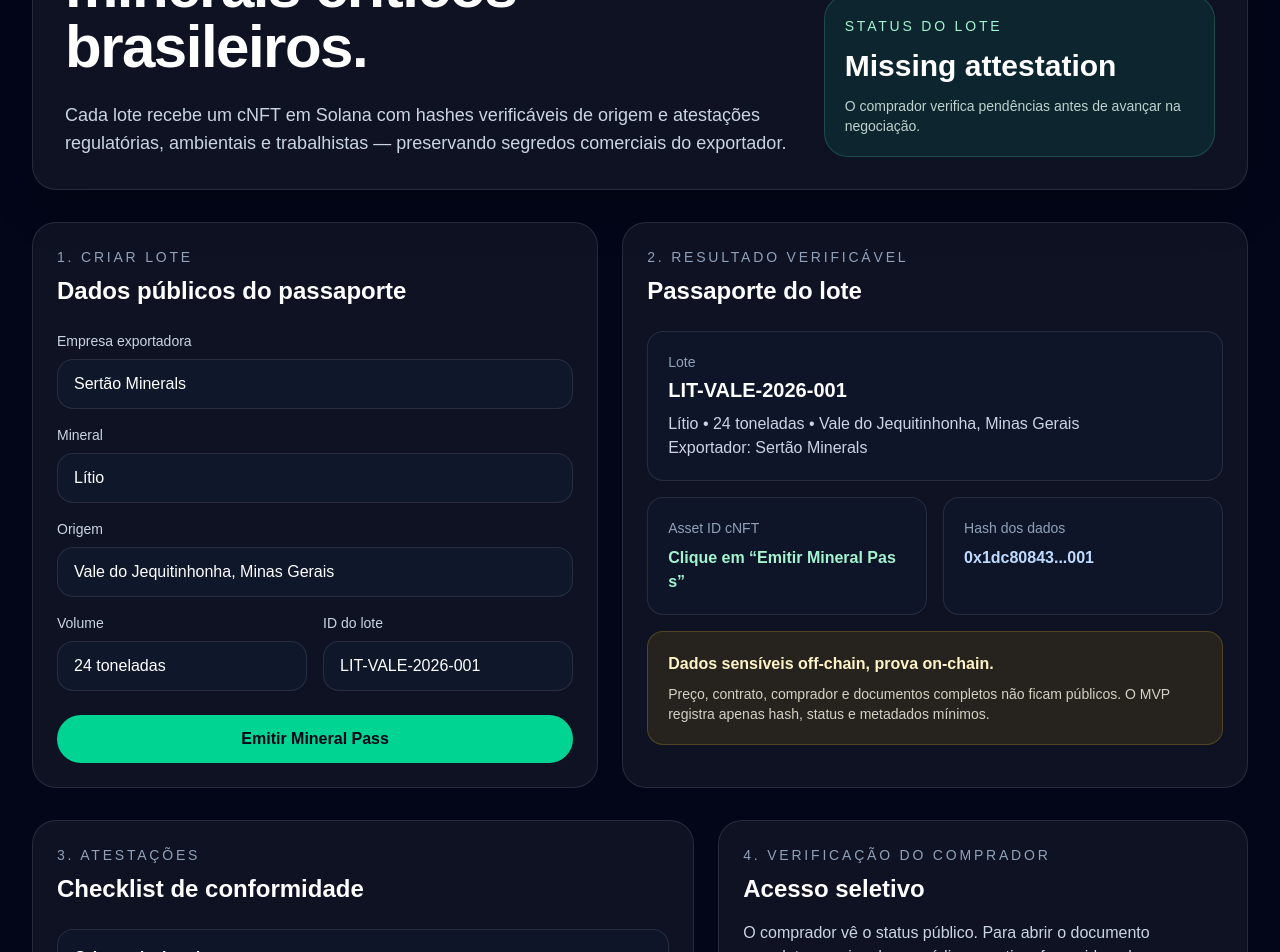
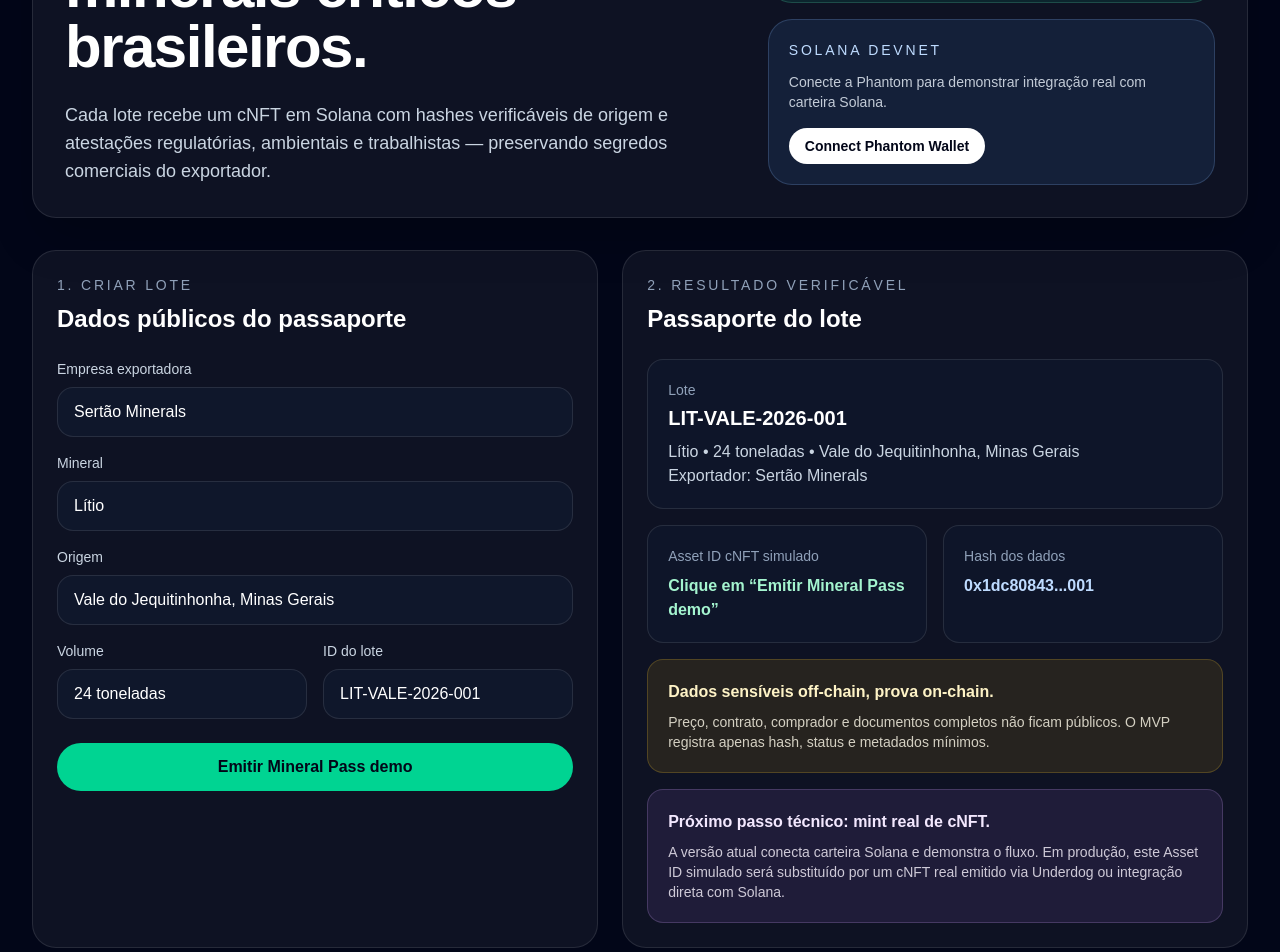
Before and after one commit to izalaw/MineralPass, a Next.js app: page / in a window 1280 px wide. Shown: the part 260-1212 px from the top of the page. Built offline with nearby package versions, Linux system fonts and the light colour scheme.

Commit message:
Add Phantom wallet connection

```diff
--- a/package.json
+++ b/package.json
@@ -9,6 +9,11 @@
     "lint": "eslint"
   },
   "dependencies": {
+    "@solana/wallet-adapter-base": "^0.9.27",
+    "@solana/wallet-adapter-react": "^0.15.39",
+    "@solana/wallet-adapter-react-ui": "^0.9.39",
+    "@solana/wallet-adapter-wallets": "^0.19.38",
+    "@solana/web3.js": "^1.98.4",
     "next": "16.2.6",
     "react": "19.2.4",
     "react-dom": "19.2.4"
--- a/src/app/page.tsx
+++ b/src/app/page.tsx
@@ -10,6 +10,18 @@
   description: string;
   status: AttestationStatus;
 };
+
+type PhantomProvider = {
+  isPhantom?: boolean;
+  connect: () => Promise<{ publicKey: { toString: () => string } }>;
+  disconnect?: () => Promise<void>;
+};
+
+declare global {
+  interface Window {
+    solana?: PhantomProvider;
+  }
+}
 
 const statusLabels: Record<AttestationStatus, string> = {
   valid: "Valid",
@@ -36,6 +48,8 @@
   const [assetId, setAssetId] = useState("");
   const [documentCode, setDocumentCode] = useState("");
   const [unlocked, setUnlocked] = useState(false);
+  const [walletAddress, setWalletAddress] = useState("");
+  const [walletError, setWalletError] = useState("");
 
   const [attestations, setAttestations] = useState<Attestation[]>([
     {
@@ -83,6 +97,33 @@
       .toLowerCase()}`;
   }, [company, mineral, origin, volume, lotId]);
 
+  async function connectWallet() {
+    setWalletError("");
+
+    try {
+      const provider = window.solana;
+
+      if (!provider?.isPhantom) {
+        setWalletError("Phantom Wallet não encontrada. Instale a extensão para conectar.");
+        return;
+      }
+
+      const response = await provider.connect();
+      setWalletAddress(response.publicKey.toString());
+    } catch {
+      setWalletError("Conexão recusada ou cancelada na Phantom.");
+    }
+  }
+
+  async function disconnectWallet() {
+    try {
+      await window.solana?.disconnect?.();
+      setWalletAddress("");
+    } catch {
+      setWalletAddress("");
+    }
+  }
+
   function issueMineralPass() {
     const cleanLot = lotId.replace(/[^a-zA-Z0-9]/g, "").slice(-8);
     setAssetId(`cnft_${cleanLot}_${Math.random().toString(36).slice(2, 8)}`);
@@ -108,7 +149,7 @@
             Mineral Pass
           </p>
 
-          <div className="grid gap-8 lg:grid-cols-[1.3fr_0.7fr] lg:items-end">
+          <div className="grid gap-8 lg:grid-cols-[1.2fr_0.8fr] lg:items-end">
             <div>
               <h1 className="max-w-4xl text-4xl font-bold tracking-tight md:text-6xl">
                 Passaporte digital de conformidade para minerais críticos brasileiros.
@@ -121,6 +162,7 @@
               </p>
             </div>
 
+            <div className="grid gap-4">
               <div className="rounded-3xl border border-emerald-300/20 bg-emerald-400/10 p-5">
                 <p className="text-sm uppercase tracking-[0.2em] text-emerald-200">
                   Status do lote
@@ -131,6 +173,46 @@
                 <p className="mt-3 text-sm text-emerald-50/80">
                   O comprador verifica pendências antes de avançar na negociação.
                 </p>
+              </div>
+
+              <div className="rounded-3xl border border-blue-300/20 bg-blue-400/10 p-5">
+                <p className="text-sm uppercase tracking-[0.2em] text-blue-200">
+                  Solana Devnet
+                </p>
+
+                {walletAddress ? (
+                  <div>
+                    <p className="mt-3 text-sm text-blue-50/80">
+                      Wallet conectada como exportador:
+                    </p>
+                    <p className="mt-2 break-all text-sm font-semibold text-blue-100">
+                      {walletAddress}
+                    </p>
+                    <button
+                      onClick={disconnectWallet}
+                      className="mt-4 rounded-full border border-white/20 px-4 py-2 text-sm font-semibold text-white transition hover:bg-white/10"
+                    >
+                      Desconectar wallet
+                    </button>
+                  </div>
+                ) : (
+                  <div>
+                    <p className="mt-3 text-sm text-blue-50/80">
+                      Conecte a Phantom para demonstrar integração real com carteira Solana.
+                    </p>
+                    <button
+                      onClick={connectWallet}
+                      className="mt-4 rounded-full bg-white px-4 py-2 text-sm font-semibold text-slate-950 transition hover:bg-slate-200"
+                    >
+                      Connect Phantom Wallet
+                    </button>
+                  </div>
+                )}
+
+                {walletError && (
+                  <p className="mt-3 text-sm text-amber-200">{walletError}</p>
+                )}
+              </div>
             </div>
           </div>
         </header>
@@ -194,7 +276,7 @@
                 onClick={issueMineralPass}
                 className="mt-2 rounded-full bg-emerald-400 px-5 py-3 font-semibold text-slate-950 transition hover:bg-emerald-300"
               >
-                Emitir Mineral Pass
+                Emitir Mineral Pass demo
               </button>
             </div>
           </div>
@@ -217,9 +299,9 @@
 
               <div className="grid gap-4 md:grid-cols-2">
                 <div className="rounded-2xl border border-white/10 bg-slate-900/80 p-5">
-                  <p className="text-sm text-slate-400">Asset ID cNFT</p>
+                  <p className="text-sm text-slate-400">Asset ID cNFT simulado</p>
                   <p className="mt-2 break-all font-semibold text-emerald-200">
-                    {assetId || "Clique em “Emitir Mineral Pass”"}
+                    {assetId || "Clique em “Emitir Mineral Pass demo”"}
                   </p>
                 </div>
 
@@ -236,6 +318,17 @@
                 <p className="mt-2 text-sm text-amber-50/80">
                   Preço, contrato, comprador e documentos completos não ficam públicos.
                   O MVP registra apenas hash, status e metadados mínimos.
+                </p>
+              </div>
+
+              <div className="rounded-2xl border border-purple-300/20 bg-purple-400/10 p-5">
+                <p className="font-semibold text-purple-100">
+                  Próximo passo técnico: mint real de cNFT.
+                </p>
+                <p className="mt-2 text-sm text-purple-50/80">
+                  A versão atual conecta carteira Solana e demonstra o fluxo. Em produção,
+                  este Asset ID simulado será substituído por um cNFT real emitido via
+                  Underdog ou integração direta com Solana.
                 </p>
               </div>
             </div>
```
Also changed, not shown: 1 other file (tests, documents, lock files or other folders). Lines whose indentation alone changed are shown as unchanged.
